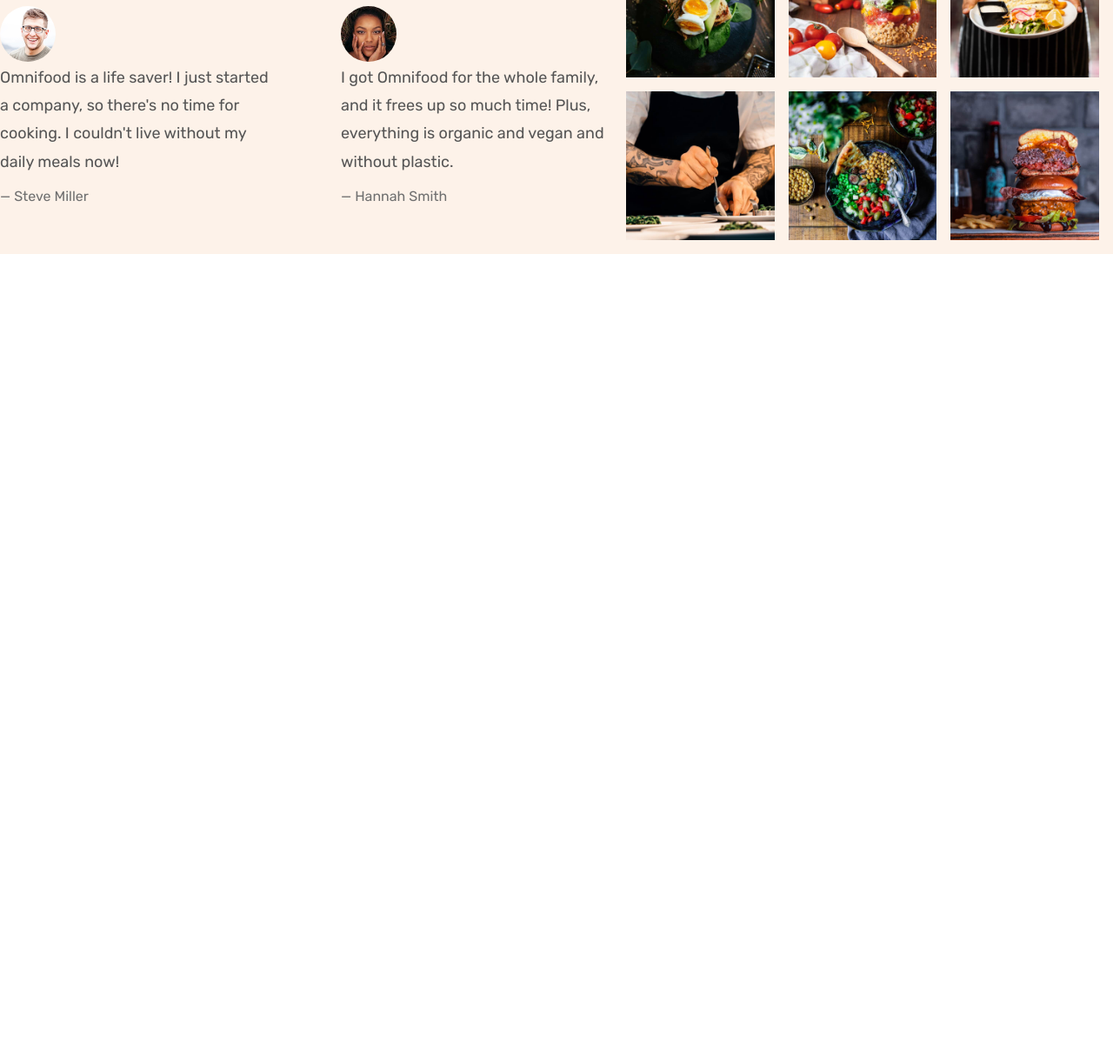
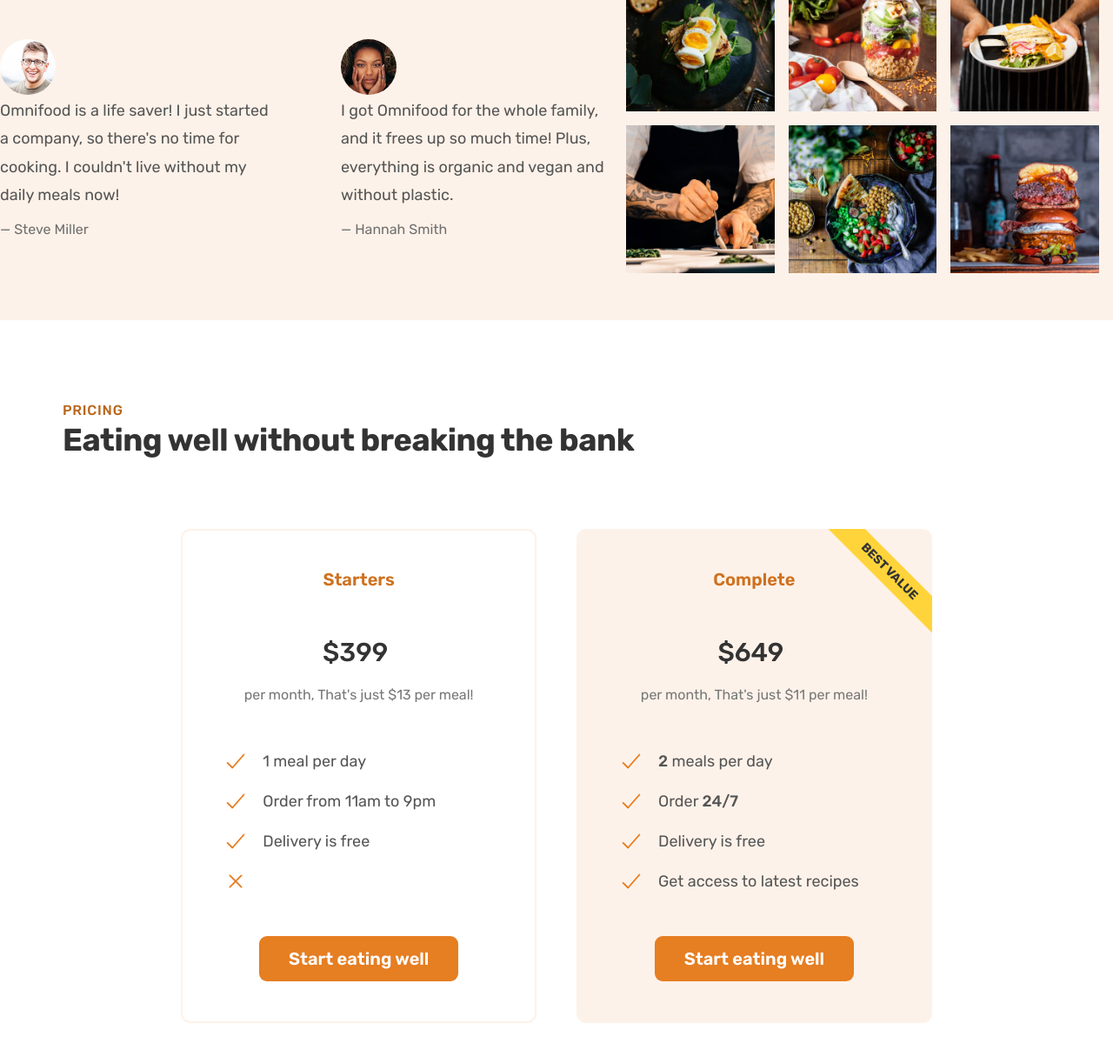
Before and after one commit to QureshiFaisal/omnifood_project, a plain HTML site: page index.html in a window 1280 px wide. Shown: the part 3823-5038 px from the top of the page at 87% size. Before the commit the page ends 4115 px from the top, so only its background shows below. Drawn offline with nearby package versions, Linux system fonts and the light colour scheme.

Commit message:
pricing done

```diff
--- a/css/general.css
+++ b/css/general.css
@@ -173,6 +173,23 @@ body {
   height: 9.6rem;
   padding: 0 4.8rem;
 }
+.list {
+  list-style: none;
+  display: flex;
+  flex-direction: column;
+  gap: 1.6rem;
+}
+.list-item {
+  font-size: 1.8rem;
+  display: flex;
+  align-items: center;
+  gap: 1.6rem;
+}
+.list-icon {
+  width: 3rem;
+  height: 3rem;
+  color: #e67e22;
+}
 
 /* ************************** */
 /* HELPER/SETTING CLASSES */
--- a/css/style.css
+++ b/css/style.css
@@ -240,23 +240,6 @@
   font-size: 1.8rem;
 }
 
-.list {
-  list-style: none;
-  display: flex;
-  flex-direction: column;
-  gap: 1.6rem;
-}
-.list-item {
-  font-size: 1.8rem;
-  display: flex;
-  align-items: center;
-  gap: 1.6rem;
-}
-.list-icon {
-  width: 3rem;
-  height: 3rem;
-  color: #e67e22;
-}
 /* ************************** */
 /* TESTIMONIALS SECTION */
 /* *********************** */
@@ -307,3 +290,71 @@
 .gallery-item img:hover {
   transform: scale(1.1);
 }
+/* ************************** */
+/* PRICING SECTION */
+/* *********************** */
+.section-pricing {
+  padding: 9.6rem 0;
+}
+.pricing-plan {
+  border-radius: 11px;
+
+  width: 75%;
+}
+.plan-header {
+  text-align: center;
+  margin-bottom: 4.8rem;
+}
+.plan-name {
+  color: #cf711f;
+  font-weight: 600;
+  font-size: 2rem;
+  text-rendering: uppercase;
+  letter-spacing: 0.75;
+  margin-bottom: 3.2rem;
+}
+.plan-price {
+  font-size: 6.2rem;
+  font-weight: 600;
+  color: #333;
+  margin-bottom: 1.6rem;
+}
+.plan-price span {
+  font-size: 3rem;
+  font-weight: 500;
+  margin-right: 0.8rem;
+}
+.plan-text {
+  font-size: 1.6rem;
+  line-height: 1.6;
+  color: #777;
+}
+.plan-sign-up {
+  text-align: center;
+  margin-top: 4.8rem;
+}
+.pricing-plan--starters {
+  justify-self: end;
+  border: 2px solid #fdf2e9;
+  padding: 4.6rem;
+}
+.pricing-plan--complete {
+  background-color: #fdf2e9;
+  padding: 4.8rem;
+  position: relative;
+  overflow: hidden;
+}
+.pricing-plan--complete::after {
+  content: "Best Value";
+  position: absolute;
+  top: 6%;
+  right: -18%;
+
+  background-color: #ffd43b;
+  color: #333;
+  text-transform: uppercase;
+  font-size: 1.4rem;
+  font-weight: 700;
+  padding: 0.8rem 8rem;
+  transform: rotate(45deg);
+}
--- a/index.html
+++ b/index.html
@@ -270,13 +270,10 @@
         </div>
       </section>
 
-      <fig class="section-testimonials">
-
-        <div class="testimonial-container">
+      <section class="section-testimonials">
+        <div class="testimonials-container">
           <span class="subheading">Testimonials</span>
-          <h2 class="heading-secondary">
-           Once you try it, you can't go back
-          </h2>
+          <h2 class="heading-secondary">Once you try it, you can't go back</h2>
 
           <div class="testimonials">
             <figure class="testimonial">
@@ -286,12 +283,11 @@
                 alt="Photo of customer Dave Bryson"
               />
               <blockquote class="testimonial-text">
-              Inexpensive, healthy and great-tasting meals, without even having
-              to order manually! It feels truly magical.
+                Inexpensive, healthy and great-tasting meals, without even
+                having to order manually! It feels truly magical.
               </blockquote>
               <p class="testimonial-name">&mdash; Dave Bryson</p>
             </figure>
-
 
             <figure class="testimonial">
               <img
@@ -300,12 +296,11 @@
                 alt="Photo of customer Ben Hadley"
               />
               <blockquote class="testimonial-text">
-              The AI algorithm is crazy good, it chooses the right meals for me
-              every time. It's amazing not to worry about food anymore!
+                The AI algorithm is crazy good, it chooses the right meals for
+                me every time. It's amazing not to worry about food anymore!
               </blockquote>
               <p class="testimonial-name">&mdash; Ben Hadley</p>
             </figure>
-
 
             <figure class="testimonial">
               <img
@@ -314,12 +309,11 @@
                 alt="Photo of customer Steve Miller"
               />
               <blockquote class="testimonial-text">
-              Omnifood is a life saver! I just started a company, so there's no
-              time for cooking. I couldn't live without my daily meals now!
+                Omnifood is a life saver! I just started a company, so there's
+                no time for cooking. I couldn't live without my daily meals now!
               </blockquote>
               <p class="testimonial-name">&mdash; Steve Miller</p>
             </figure>
-
 
             <figure class="testimonial">
               <img
@@ -328,52 +322,155 @@
                 alt="Photo of customer Hannah Smith"
               />
               <blockquote class="testimonial-text">
-              I got Omnifood for the whole family, and it frees up so much time!
-              Plus, everything is organic and vegan and without plastic.
+                I got Omnifood for the whole family, and it frees up so much
+                time! Plus, everything is organic and vegan and without plastic.
               </blockquote>
               <p class="testimonial-name">&mdash; Hannah Smith</p>
             </figure>
           </div>
         </div>
         <div class="gallery">
-
           <figure class="gallery-item">
-              <img src="img/gallery/gallery-1.jpg" alt="Photo of beautifully arranged food">
+            <img
+              src="img/gallery/gallery-1.jpg"
+              alt="Photo of beautifully arranged food"
+            />
           </figure>
           <figure class="gallery-item">
-              <img src="img/gallery/gallery-2.jpg" alt="Photo of beautifully arranged food">
+            <img
+              src="img/gallery/gallery-2.jpg"
+              alt="Photo of beautifully arranged food"
+            />
           </figure>
           <figure class="gallery-item">
-              <img src="img/gallery/gallery-3.jpg" alt="Photo of beautifully arranged food">
+            <img
+              src="img/gallery/gallery-3.jpg"
+              alt="Photo of beautifully arranged food"
+            />
           </figure>
           <figure class="gallery-item">
-              <img src="img/gallery/gallery-4.jpg" alt="Photo of beautifully arranged food">
+            <img
+              src="img/gallery/gallery-4.jpg"
+              alt="Photo of beautifully arranged food"
+            />
           </figure>
           <figure class="gallery-item">
-              <img src="img/gallery/gallery-5.jpg" alt="Photo of beautifully arranged food">
+            <img
+              src="img/gallery/gallery-5.jpg"
+              alt="Photo of beautifully arranged food"
+            />
           </figure>
           <figure class="gallery-item">
-              <img src="img/gallery/gallery-6.jpg" alt="Photo of beautifully arranged food">
+            <img
+              src="img/gallery/gallery-6.jpg"
+              alt="Photo of beautifully arranged food"
+            />
           </figure>
           <figure class="gallery-item">
-              <img src="img/gallery/gallery-7.jpg" alt="Photo of beautifully arranged food">
+            <img
+              src="img/gallery/gallery-7.jpg"
+              alt="Photo of beautifully arranged food"
+            />
           </figure>
           <figure class="gallery-item">
-              <img src="img/gallery/gallery-8.jpg" alt="Photo of beautifully arranged food">
+            <img
+              src="img/gallery/gallery-8.jpg"
+              alt="Photo of beautifully arranged food"
+            />
           </figure>
           <figure class="gallery-item">
-              <img src="img/gallery/gallery-9.jpg" alt="Photo of beautifully arranged food">
+            <img
+              src="img/gallery/gallery-9.jpg"
+              alt="Photo of beautifully arranged food"
+            />
           </figure>
           <figure class="gallery-item">
-              <img src="img/gallery/gallery-10.jpg" alt="Photo of beautifully arranged food">
+            <img
+              src="img/gallery/gallery-10.jpg"
+              alt="Photo of beautifully arranged food"
+            />
           </figure>
           <figure class="gallery-item">
-              <img src="img/gallery/gallery-11.jpg" alt="Photo of beautifully arranged food">
+            <img
+              src="img/gallery/gallery-11.jpg"
+              alt="Photo of beautifully arranged food"
+            />
           </figure>
           <figure class="gallery-item">
-              <img src="img/gallery/gallery-12.jpg" alt="Photo of beautifully arranged food">
+            <img
+              src="img/gallery/gallery-12.jpg"
+              alt="Photo of beautifully arranged food"
+            />
           </figure>
+        </div>
+      </section>
 
+      <section class="section-pricing">
+        <div class="container">
+          <span class="subheading">Pricing</span>
+          <h2 class="heading-secondary">
+            Eating well without breaking the bank
+          </h2>
+        </div>
+        <div class="container grid grid--2-cols">
+          <div class="pricing-plan pricing-plan--starters">
+            <header class="plan-header">
+            <p class="plan-name">Starters</p>
+            <p class="plan-price"><span>$399</span></p>
+            <p class="plan-text">per month, That's just $13 per meal!</p>
+          </header>
+            <ul class="list">
+              <li class="list-item">
+                <ion-icon class="list-icon" name="checkmark-outline"></ion-icon>
+                <span>1 meal per day</span>
+              </li>
+              <li class="list-item">
+                <ion-icon class="list-icon" name="checkmark-outline"></ion-icon>
+                <span>Order from 11am to 9pm</span>
+              </li>
+              <li class="list-item">
+                <ion-icon class="list-icon" name="checkmark-outline"></ion-icon>
+                <span>Delivery is free</span>
+              </li>
+              <li class="list-item">
+
+                  <ion-icon class="list-icon" name="close-outline"></ion-icon
+                ></ion-icon>
+                <span></span>
+              </li>
+            </ul>
+            <div class="plan-sign-up">
+              <a href="#" class="btn btn-full">Start eating well</a>
+            </div>
+          </div>
+          <div class="pricing-plan pricing-plan--complete">
+            <header class="plan-header">
+              <p class="plan-name">Complete</p>
+              <p class="plan-price"><span>$649</span></p>
+              <p class="plan-text">per month, That's just $11 per meal!</p>
+            </header>
+            <ul class="list">
+              <li class="list-item">
+                <ion-icon class="list-icon" name="checkmark-outline"></ion-icon>
+                <span> <strong>2</strong>  meals per day</span>
+              </li>
+              <li class="list-item">
+                <ion-icon class="list-icon" name="checkmark-outline"></ion-icon>
+                <span>Order <strong>24/7</strong> </span>
+              </li>
+              <li class="list-item">
+                <ion-icon class="list-icon" name="checkmark-outline"></ion-icon>
+                <span>Delivery is free</span>
+              </li>
+              <li class="list-item">
+                <ion-icon class="list-icon" name="checkmark-outline"></ion-icon>
+                <span>Get access to latest recipes</span>
+              </li>
+            </ul>
+            <div class="plan-sign-up">
+              <a href="#" class="btn btn-full">Start eating well</a>
+            </div>
+          </div>
         </div>
       </section>
     </main>
```
Lines whose indentation alone changed are shown as unchanged.
